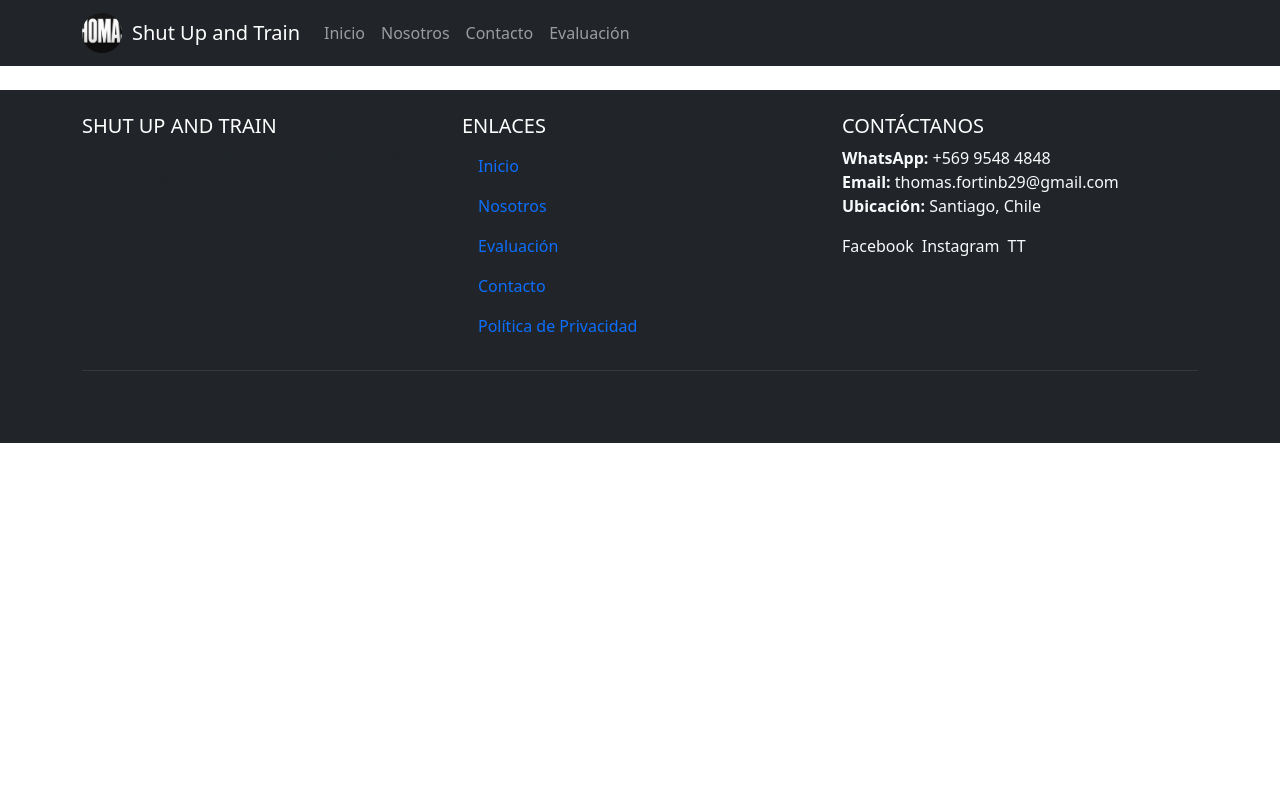
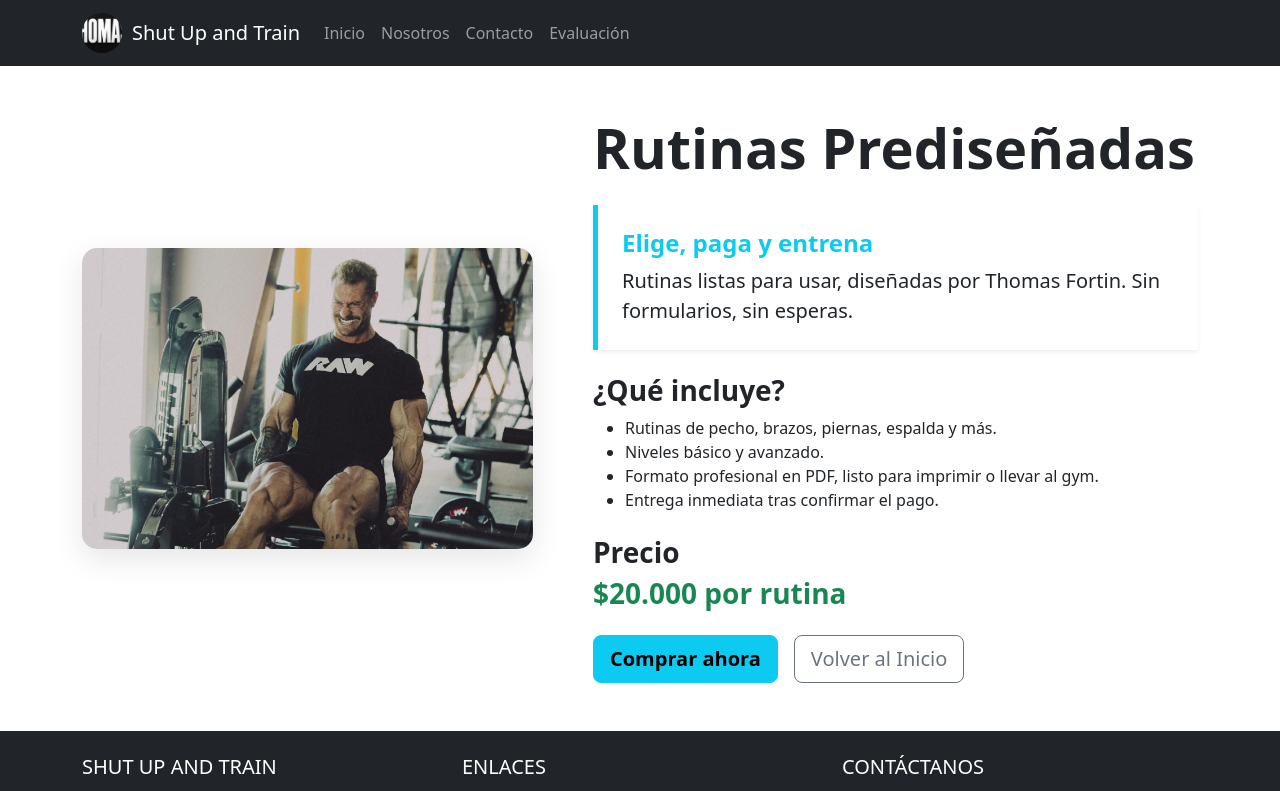
Before and after one commit to fortindulcic-dotcom/thomas-training-web, a React (Create React App) app: page /plan-rutinas in a window 1280 px wide. Shown: the top 791 px of the page. Built offline with nearby package versions, Linux system fonts and the light colour scheme.

Commit message:
Día 4: Agregar imagen de portada para Rutinas Prediseñadas

```diff
--- a/src/App.js
+++ b/src/App.js
@@ -9,6 +9,9 @@ import Contacto from './pages/Contacto';
 import Evaluacion from './pages/Evaluacion';
 import PlanDetalle from './pages/PlanDetalle';
 import Privacidad from './pages/Privacidad';
+import Admin from './pages/Admin';
+import AdminPrecios from './pages/AdminPrecios';
+import PlanRutinas from './pages/PlanRutinas';
 
 function App() {
   return (
@@ -21,6 +24,10 @@ function App() {
           <Route path="/contacto" element={<Contacto />} />
           <Route path="/privacidad" element={<Privacidad />} />
           <Route path="/evaluacion" element={<Evaluacion />} />
+          <Route path="/admin" element={<Admin />}>
+            <Route path="precios" element={<AdminPrecios />} />
+          </Route>
+          <Route path="/plan-rutinas" element={<PlanRutinas />} />
           {/* Páginas de detalle de cada plan, reutilizando el mismo componente PlanDetalle */}
           <Route
             path="/plan-inicial"
--- /dev/null
+++ b/src/pages/Admin.jsx
@@ -0,0 +1,55 @@
+import React, { useState } from 'react';
+import { Container, Form, Button, Alert } from 'react-bootstrap';
+import { Link, Outlet } from 'react-router-dom';
+
+const PASSWORD = 'thomas2026';
+
+const Admin = () => {
+  const [autorizado, setAutorizado] = useState(
+    sessionStorage.getItem('adminAuth') === 'true'
+  );
+  const [password, setPassword] = useState('');
+  const [error, setError] = useState('');
+
+  const handleLogin = (e) => {
+    e.preventDefault();
+    if (password === PASSWORD) {
+      sessionStorage.setItem('adminAuth', 'true');
+      setAutorizado(true);
+      setError('');
+    } else {
+      setError('Contraseña incorrecta.');
+    }
+  };
+
+  if (!autorizado) {
+    return (
+      <Container className="my-5" style={{ maxWidth: '400px' }}>
+        <h2>Panel de Administración</h2>
+        <p className="text-muted">Ingresa la contraseña para acceder.</p>
+        {error && <Alert variant="danger">{error}</Alert>}
+        <Form onSubmit={handleLogin}>
+          <Form.Group className="mb-3">
+            <Form.Label>Contraseña</Form.Label>
+            <Form.Control type="password" value={password} onChange={(e) => setPassword(e.target.value)} />
+          </Form.Group>
+          <Button type="submit" variant="primary" className="w-100">Entrar</Button>
+        </Form>
+      </Container>
+    );
+  }
+
+  return (
+    <Container className="my-5">
+      <h1>Panel de Administración</h1>
+      <p className="text-muted">Bienvenido, Thomas.</p>
+      <div className="mb-4">
+        <Link to="/admin/precios" className="btn btn-outline-primary me-2">Configurar Precios</Link>
+        <Link to="/admin/rutinas" className="btn btn-outline-primary">Generar Rutinas</Link>
+      </div>
+      <Outlet />
+    </Container>
+  );
+};
+
+export default Admin;
--- /dev/null
+++ b/src/pages/AdminPrecios.jsx
@@ -0,0 +1,58 @@
+import React, { useState } from 'react';
+import { Container, Form, Button, Alert } from 'react-bootstrap';
+import { getPrecios, setPrecios, resetPrecios } from '../utils/precios';
+
+const AdminPrecios = () => {
+  const [precios, setPreciosState] = useState(getPrecios());
+  const [mensaje, setMensaje] = useState('');
+
+  const handleChange = (e) => {
+    setPreciosState({ ...precios, [e.target.name]: Number(e.target.value) });
+  };
+
+  const handleGuardar = () => {
+    setPrecios(precios);
+    setMensaje('Precios guardados correctamente.');
+    setTimeout(() => setMensaje(''), 3000);
+  };
+
+  const handleReset = () => {
+    resetPrecios();
+    setPreciosState(getPrecios());
+    setMensaje('Precios restaurados a los valores por defecto.');
+    setTimeout(() => setMensaje(''), 3000);
+  };
+
+  return (
+    <Container className="my-5" style={{ maxWidth: '600px' }}>
+      <h1>Configurar Precios</h1>
+      <p className="text-muted">Cambia los precios de tus planes. Los cambios se reflejan en las páginas de cada plan.</p>
+
+      {mensaje && <Alert variant="success">{mensaje}</Alert>}
+
+      <Form>
+        <Form.Group className="mb-3">
+          <Form.Label>Rutina Prediseñada ($)</Form.Label>
+          <Form.Control type="number" name="rutina" value={precios.rutina} onChange={handleChange} />
+        </Form.Group>
+        <Form.Group className="mb-3">
+          <Form.Label>Plan Básico ($)</Form.Label>
+          <Form.Control type="number" name="basico" value={precios.basico} onChange={handleChange} />
+        </Form.Group>
+        <Form.Group className="mb-3">
+          <Form.Label>Plan Intermedio ($)</Form.Label>
+          <Form.Control type="number" name="intermedio" value={precios.intermedio} onChange={handleChange} />
+        </Form.Group>
+        <Form.Group className="mb-3">
+          <Form.Label>Plan Avanzado ($)</Form.Label>
+          <Form.Control type="number" name="avanzado" value={precios.avanzado} onChange={handleChange} />
+        </Form.Group>
+
+        <Button variant="primary" onClick={handleGuardar} className="me-2">Guardar</Button>
+        <Button variant="outline-secondary" onClick={handleReset}>Restaurar por defecto</Button>
+      </Form>
+    </Container>
+  );
+};
+
+export default AdminPrecios;
--- a/src/pages/Inicio.jsx
+++ b/src/pages/Inicio.jsx
@@ -43,32 +43,48 @@ const Inicio = () => {
       {/* 2. Sección de Planes */}
       <div className="container text-center mt-4">
         <div className="row">
-          {/* Plan Inicial */}
-          <div className="col-sm-12 col-md-4 mb-4">
+          {/* Plan Rutinas Prediseñadas */}
+          <div className="col-sm-12 col-md-6 col-lg-3 mb-4">
             <div className="border border-secondary rounded p-3 h-100">
-              <h3 className="text-primary">Plan Inicial</h3>
-              <p className="text-secondary">Beginners</p>
-              <img src="/images/Beginner.jpg" className="img-thumbnail mb-3 w-100" alt="Plan Inicial" style={{ width: '100%' }} />
-              <Link to="/plan-inicial" className="btn btn-primary w-100 fw-bold">+ Info</Link>
+              <h3 className="text-info">Rutinas Prediseñadas</h3>
+              <p className="text-secondary">Elige, paga y entrena</p>
+              <img
+                src="/images/rutinas_portada.jpg"
+                className="img-thumbnail mb-3 w-100"
+                alt="Rutinas Prediseñadas"
+              />
+              <Link to="/plan-rutinas" className="btn btn-info w-100 fw-bold text-white">
+                + Info
+              </Link>
+            </div>
+          </div>
+
+          {/* Plan Básico */}
+          <div className="col-sm-12 col-md-6 col-lg-3 mb-4">
+            <div className="border border-secondary rounded p-3 h-100">
+              <h3 className="text-primary">Plan Básico</h3>
+              <p className="text-secondary">Pago único</p>
+              <img src="/images/Beginner.jpg" className="img-thumbnail mb-3 w-100" alt="Plan Básico" />
+              <Link to="/plan-basico" className="btn btn-primary w-100 fw-bold">+ Info</Link>
             </div>
           </div>
 
           {/* Plan Intermedio */}
-          <div className="col-sm-12 col-md-4 mb-4">
+          <div className="col-sm-12 col-md-6 col-lg-3 mb-4">
             <div className="border border-secondary rounded p-3 h-100">
               <h3 className="text-success">Plan Intermedio</h3>
-              <p className="text-secondary">Intermediate</p>
-              <img src="/images/Intermediate.jpg" className="img-thumbnail mb-3 w-100" alt="Plan Intermedio" style={{ width: '100%' }} />
+              <p className="text-secondary">Con seguimiento</p>
+              <img src="/images/Intermediate.jpg" className="img-thumbnail mb-3 w-100" alt="Plan Intermedio" />
               <Link to="/plan-intermedio" className="btn btn-success w-100 fw-bold">+ Info</Link>
             </div>
           </div>
 
           {/* Plan Avanzado */}
-          <div className="col-sm-12 col-md-4 mb-4">
+          <div className="col-sm-12 col-md-6 col-lg-3 mb-4">
             <div className="border border-secondary rounded p-3 h-100">
               <h3 className="text-danger">Plan Avanzado</h3>
-              <p className="text-secondary">Advance</p>
-              <img src="/images/Advance.jpg" className="img-thumbnail mb-3 w-100" alt="Plan Avanzado" style={{ width: '100%' }} />
+              <p className="text-secondary">Presencial mensual</p>
+              <img src="/images/Advance.jpg" className="img-thumbnail mb-3 w-100" alt="Plan Avanzado" />
               <Link to="/plan-avanzado" className="btn btn-danger w-100 fw-bold">+ Info</Link>
             </div>
           </div>
--- /dev/null
+++ b/src/pages/PlanRutinas.jsx
@@ -0,0 +1,70 @@
+import React from 'react';
+import { Container, Row, Col, Button } from 'react-bootstrap';
+import { Link } from 'react-router-dom';
+import { getPrecios } from '../utils/precios';
+
+const PlanRutinas = () => {
+  const precios = getPrecios();
+
+  return (
+    <Container className="my-5">
+      <Row className="align-items-center">
+        <Col lg={5} className="mb-4 mb-lg-0 text-center">
+          <img
+            src="/images/rutinas_portada.jpg"
+            alt="Rutinas Prediseñadas"
+            className="img-fluid profile-img w-100"
+            style={{
+              borderRadius: '15px',
+              boxShadow: '0 10px 30px rgba(0,0,0,0.1)',
+              maxHeight: '500px',
+              objectFit: 'cover',
+            }}
+          />
+        </Col>
+        <Col lg={7} className="ps-lg-5">
+          <h1 className="display-4 fw-bold mb-4">Rutinas Prediseñadas</h1>
+
+          <div
+            className="highlight-card p-4 shadow-sm mb-4"
+            style={{ borderLeft: '5px solid #0dcaf0', background: 'white' }}
+          >
+            <h4 className="fw-bold text-info">Elige, paga y entrena</h4>
+            <p className="lead mb-0">
+              Rutinas listas para usar, diseñadas por Thomas Fortin. Sin formularios, sin esperas.
+            </p>
+          </div>
+
+          <h3 className="fw-bold">¿Qué incluye?</h3>
+          <ul>
+            <li>Rutinas de pecho, brazos, piernas, espalda y más.</li>
+            <li>Niveles básico y avanzado.</li>
+            <li>Formato profesional en PDF, listo para imprimir o llevar al gym.</li>
+            <li>Entrega inmediata tras confirmar el pago.</li>
+          </ul>
+
+          <h3 className="fw-bold mt-4">Precio</h3>
+          <p className="h3 text-success fw-bold">
+            ${precios.rutina.toLocaleString('es-CL')} por rutina
+          </p>
+
+          <div className="d-flex gap-3 mt-4">
+            <a
+              href="https://www.webpay.cl/form-pay/423848"
+              target="_blank"
+              rel="noopener noreferrer"
+              className="btn btn-info btn-lg fw-bold"
+            >
+              Comprar ahora
+            </a>
+            <Link to="/" className="btn btn-outline-secondary btn-lg">
+              Volver al Inicio
+            </Link>
+          </div>
+        </Col>
+      </Row>
+    </Container>
+  );
+};
+
+export default PlanRutinas;
--- /dev/null
+++ b/src/utils/precios.js
@@ -0,0 +1,23 @@
+const PRECIOS_DEFAULT = {
+  rutina: 20000,
+  basico: 60000,
+  intermedio: 90000,
+  avanzado: 150000,
+};
+
+export const getPrecios = () => {
+  try {
+    const guardados = localStorage.getItem('preciosPlanes');
+    return guardados ? JSON.parse(guardados) : PRECIOS_DEFAULT;
+  } catch {
+    return PRECIOS_DEFAULT;
+  }
+};
+
+export const setPrecios = (nuevosPrecios) => {
+  localStorage.setItem('preciosPlanes', JSON.stringify(nuevosPrecios));
+};
+
+export const resetPrecios = () => {
+  localStorage.removeItem('preciosPlanes');
+};
```
Also changed, not shown: public/images/rutinas_portada.jpg (added).
